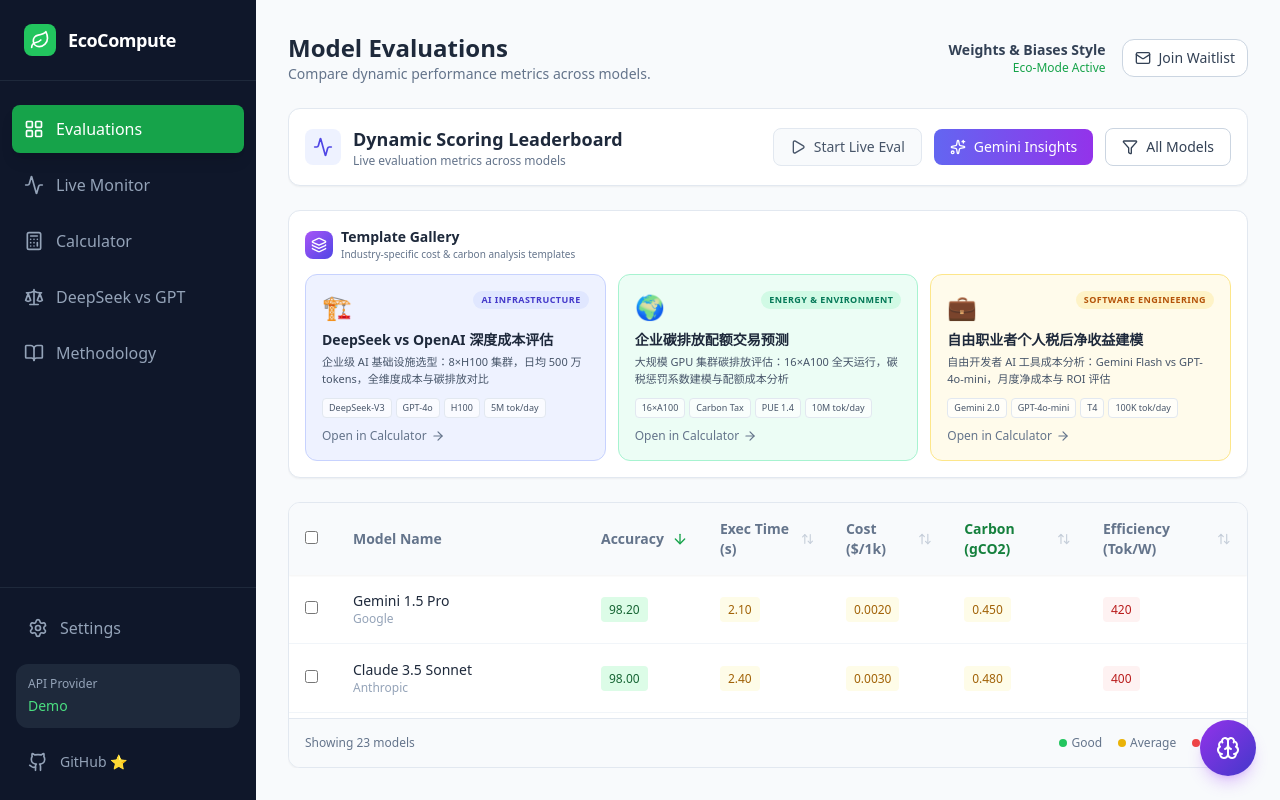
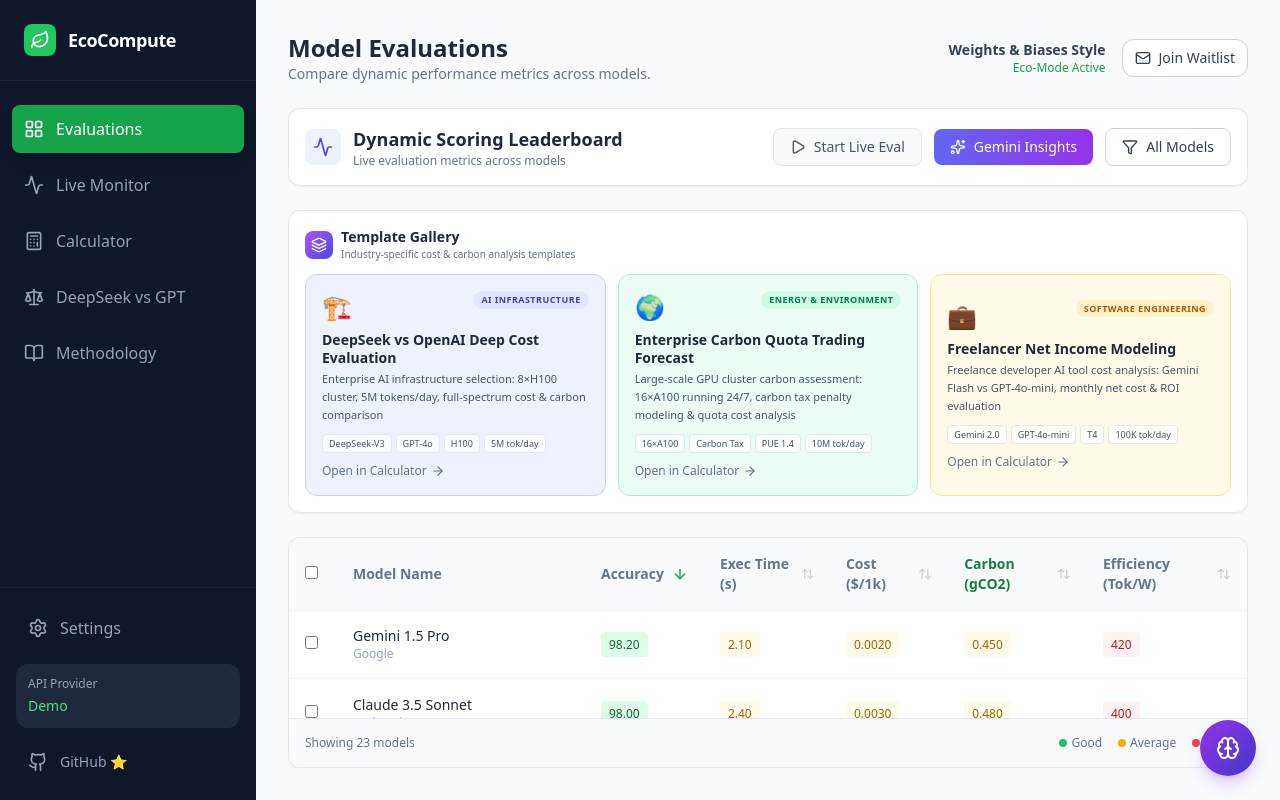
Before and after one commit to hongping-zh/ecocompute-dynamic-eval, a React (Vite) app: page / in a window 1280 px wide. Built offline with nearby package versions, Linux system fonts and the light colour scheme.

Commit message:
fix: translate all UI text to English (templates, API pricing, gallery)

```diff
--- a/components/Calculator.tsx
+++ b/components/Calculator.tsx
@@ -268,25 +268,25 @@
   return null;
 };
 
-// API 成本数据 ($/1M tokens) - 2026年2月最新价格
+// API Cost Data ($/1M tokens) - Feb 2026 Latest Pricing
 const API_PRICING = {
-  'deepseek-v3': { input: 0.27, output: 1.10, name: 'DeepSeek-V3 (671B)', desc: '满血版 MoE 架构' },
-  'deepseek-v3-lite': { input: 0.07, output: 0.28, name: 'DeepSeek-V3-Lite', desc: '蒸馏版，性价比之王' },
-  'deepseek-r1': { input: 0.55, output: 2.19, name: 'DeepSeek-R1', desc: '推理增强版' },
-  'gpt-4o': { input: 2.50, output: 10.00, name: 'GPT-4o', desc: 'OpenAI 旗舰' },
-  'gpt-4o-mini': { input: 0.15, output: 0.60, name: 'GPT-4o-mini', desc: 'OpenAI 轻量版' },
-  'claude-3.5-sonnet': { input: 3.00, output: 15.00, name: 'Claude 3.5 Sonnet', desc: 'Anthropic 旗舰' },
-  'gemini-1.5-flash': { input: 0.075, output: 0.30, name: 'Gemini 1.5 Flash', desc: 'Google 快速版' },
-  'gemini-2.0-flash': { input: 0.10, output: 0.40, name: 'Gemini 2.0 Flash', desc: 'Google 最新版' },
+  'deepseek-v3': { input: 0.27, output: 1.10, name: 'DeepSeek-V3 (671B)', desc: 'Full MoE Architecture' },
+  'deepseek-v3-lite': { input: 0.07, output: 0.28, name: 'DeepSeek-V3-Lite', desc: 'Distilled, Best Value' },
+  'deepseek-r1': { input: 0.55, output: 2.19, name: 'DeepSeek-R1', desc: 'Reasoning Enhanced' },
+  'gpt-4o': { input: 2.50, output: 10.00, name: 'GPT-4o', desc: 'OpenAI Flagship' },
+  'gpt-4o-mini': { input: 0.15, output: 0.60, name: 'GPT-4o-mini', desc: 'OpenAI Lightweight' },
+  'claude-3.5-sonnet': { input: 3.00, output: 15.00, name: 'Claude 3.5 Sonnet', desc: 'Anthropic Flagship' },
+  'gemini-1.5-flash': { input: 0.075, output: 0.30, name: 'Gemini 1.5 Flash', desc: 'Google Fast' },
+  'gemini-2.0-flash': { input: 0.10, output: 0.40, name: 'Gemini 2.0 Flash', desc: 'Google Latest' },
 };
 
-// 预设模板库 - DeepSeek 主推案例在最前
+// Preset Template Library - DeepSeek featured cases first
 const PRESET_TEMPLATES = [
-  // ⭐ 主推案例：DeepSeek API 成本计算
+  // ⭐ Featured: DeepSeek API Cost Calculator
   {
     id: 'deepseek-api-cost',
-    name: '⭐ DeepSeek API 成本计算器',
-    description: '计算 DeepSeek V3 满血版 vs 蒸馏版的真实成本差异',
+    name: '⭐ DeepSeek API Cost Calculator',
+    description: 'Compare real cost differences between DeepSeek V3 Full vs Distilled',
     config: { hardware: 'rtx5090', count: 1, hours: 24, pue: 1.2, region: 'global' },
     apiModel: 'deepseek-v3',
     compareModel: 'deepseek-v3-lite',
@@ -295,8 +295,8 @@
   },
   {
     id: 'deepseek-vs-gpt',
-    name: '🔥 DeepSeek vs GPT-4o 成本对比',
-    description: '同等质量下，DeepSeek 能省多少钱？',
+    name: '🔥 DeepSeek vs GPT-4o Cost Comparison',
+    description: 'How much can DeepSeek save at comparable quality?',
     config: { hardware: 'a100', count: 1, hours: 24, pue: 1.2, region: 'global' },
     apiModel: 'deepseek-v3',
     compareModel: 'gpt-4o',
@@ -304,8 +304,8 @@
   },
   {
     id: 'deepseek-r1-compare',
-    name: '🧠 DeepSeek-R1 推理版成本',
-    description: 'R1 推理增强版 vs 标准 V3 版本',
+    name: '🧠 DeepSeek-R1 Reasoning Cost',
+    description: 'R1 Reasoning Enhanced vs Standard V3',
     config: { hardware: 'h100', count: 1, hours: 24, pue: 1.1, region: 'global' },
     apiModel: 'deepseek-r1',
     compareModel: 'deepseek-v3',
@@ -313,16 +313,16 @@
   },
   {
     id: 'startup-api-budget',
-    name: '🚀 创业公司 API 预算',
-    description: '日均 100 万 tokens 的月度成本估算',
+    name: '🚀 Startup API Budget',
+    description: 'Monthly cost estimate for 1M tokens/day',
     config: { hardware: 'a100', count: 2, hours: 24, pue: 1.3, region: 'global' },
     apiModel: 'deepseek-v3-lite',
     tokensPerDay: 1000000
   },
   {
     id: 'enterprise-scale',
-    name: '🏢 企业级大规模调用',
-    description: '日均 1000 万 tokens 的成本对比',
+    name: '🏢 Enterprise Scale',
+    description: 'Cost comparison for 10M tokens/day',
     config: { hardware: 'h100', count: 8, hours: 24, pue: 1.2, region: 'global' },
     apiModel: 'deepseek-v3',
     compareModel: 'claude-3.5-sonnet',
@@ -330,17 +330,17 @@
   },
   {
     id: 'personal-dev',
-    name: '👨‍💻 个人开发者日常',
-    description: '轻度使用场景的月度成本',
+    name: '👨‍💻 Personal Developer Daily',
+    description: 'Monthly cost for light usage scenarios',
     config: { hardware: 't4', count: 1, hours: 8, pue: 1.2, region: 'global' },
     apiModel: 'gemini-1.5-flash',
     tokensPerDay: 50000
   },
-  // ========== Template Gallery 三大行业模板 ==========
+  // ========== Template Gallery - Industry Templates ==========
   {
     id: 'infra-deepseek-openai',
-    name: '🏗️ AI 基础设施：DeepSeek vs OpenAI 深度成本评估',
-    description: '企业级 AI 基础设施选型：日均 500 万 tokens，8×H100 集群，DeepSeek-V3 vs GPT-4o 全维度对比',
+    name: '🏗️ AI Infrastructure: DeepSeek vs OpenAI Deep Cost Evaluation',
+    description: 'Enterprise AI infrastructure selection: 5M tokens/day, 8×H100 cluster, DeepSeek-V3 vs GPT-4o full-spectrum comparison',
     config: { hardware: 'h100', count: 8, hours: 24, pue: 1.15, region: 'global' },
     apiModel: 'deepseek-v3',
     compareModel: 'gpt-4o',
@@ -353,8 +353,8 @@
   },
   {
     id: 'carbon-quota-trading',
-    name: '🌍 能源与环保：企业碳排放配额交易预测',
-    description: '大规模 GPU 集群碳排放评估：16×A100 全天运行，对比高效 vs 标准 PUE 的碳成本差异',
+    name: '🌍 Energy & Environment: Carbon Quota Trading Forecast',
+    description: 'Large-scale GPU cluster carbon assessment: 16×A100 running 24/7, comparing efficient vs standard PUE carbon cost',
     config: { hardware: 'a100', count: 16, hours: 24, pue: 1.4, region: 'global' },
     apiModel: 'deepseek-v3',
     compareModel: 'claude-3.5-sonnet',
@@ -366,8 +366,8 @@
   },
   {
     id: 'freelancer-net-income',
-    name: '💼 软件工程：自由职业者个人税后净收益建模',
-    description: '自由开发者 AI 工具成本分析：日均 10 万 tokens，对比 Gemini Flash vs GPT-4o-mini 的月度净成本',
+    name: '💼 Software Engineering: Freelancer Net Income Modeling',
+    description: 'Freelance developer AI tool cost analysis: 100K tokens/day, Gemini Flash vs GPT-4o-mini monthly net cost',
     config: { hardware: 't4', count: 1, hours: 10, pue: 1.2, region: 'global' },
     apiModel: 'gemini-2.0-flash',
     compareModel: 'gpt-4o-mini',
--- a/components/Leaderboard.tsx
+++ b/components/Leaderboard.tsx
@@ -24,8 +24,8 @@
     id: 'infra-deepseek-openai',
     icon: '🏗️',
     category: 'AI Infrastructure',
-    title: 'DeepSeek vs OpenAI 深度成本评估',
-    desc: '企业级 AI 基础设施选型：8×H100 集群，日均 500 万 tokens，全维度成本与碳排放对比',
+    title: 'DeepSeek vs OpenAI Deep Cost Evaluation',
+    desc: 'Enterprise AI infrastructure selection: 8×H100 cluster, 5M tokens/day, full-spectrum cost & carbon comparison',
     tags: ['DeepSeek-V3', 'GPT-4o', 'H100', '5M tok/day'],
     color: 'from-indigo-500 to-blue-600',
     bgColor: 'bg-indigo-50',
@@ -36,8 +36,8 @@
     id: 'carbon-quota-trading',
     icon: '🌍',
     category: 'Energy & Environment',
-    title: '企业碳排放配额交易预测',
-    desc: '大规模 GPU 集群碳排放评估：16×A100 全天运行，碳税惩罚系数建模与配额成本分析',
+    title: 'Enterprise Carbon Quota Trading Forecast',
+    desc: 'Large-scale GPU cluster carbon assessment: 16×A100 running 24/7, carbon tax penalty modeling & quota cost analysis',
     tags: ['16×A100', 'Carbon Tax', 'PUE 1.4', '10M tok/day'],
     color: 'from-emerald-500 to-teal-600',
     bgColor: 'bg-emerald-50',
@@ -48,8 +48,8 @@
     id: 'freelancer-net-income',
     icon: '💼',
     category: 'Software Engineering',
-    title: '自由职业者个人税后净收益建模',
-    desc: '自由开发者 AI 工具成本分析：Gemini Flash vs GPT-4o-mini，月度净成本与 ROI 评估',
+    title: 'Freelancer Net Income Modeling',
+    desc: 'Freelance developer AI tool cost analysis: Gemini Flash vs GPT-4o-mini, monthly net cost & ROI evaluation',
     tags: ['Gemini 2.0', 'GPT-4o-mini', 'T4', '100K tok/day'],
     color: 'from-amber-500 to-orange-600',
     bgColor: 'bg-amber-50',
```
